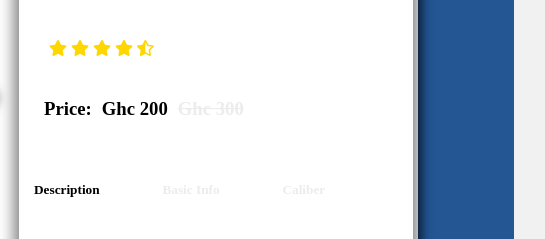
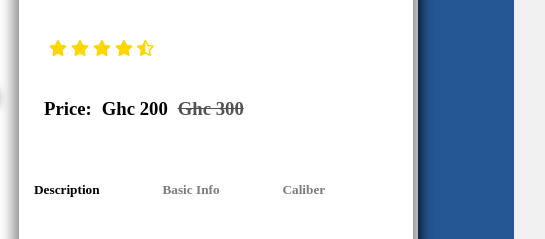
Before and after one commit to MockingJay-TC/Web-ProductsPage, a plain HTML site: page index.html in a window 1280 px wide. Shown: the part 248-487 px from the top of the page, 606-1151 px from the left. Drawn offline with Linux system fonts and the light colour scheme.

Commit message:
final changes

```diff
--- a/css/style.css
+++ b/css/style.css
@@ -19,6 +19,11 @@ body{
     display: flex;
     align-items: center;
     justify-content: center;
+    background-image: url("../images/Abroline\ 9.jpg");
+    background-repeat: no-repeat;
+    background-size: contain;
+    filter: drop-shadow(10px);
+
 }
 
 .card{
@@ -57,7 +62,7 @@ body{
     display: flex;
     width: 80%;
     justify-content: space-between;
-    color: #ececec;
+    color: #7c7c7c;
 }
 
 .slider {
@@ -121,7 +126,7 @@ body{
 }
 
 h3:nth-child(3){
-    color: #ececec;
+    color: #535151;
     text-decoration: line-through;
 }
 h3{
```
